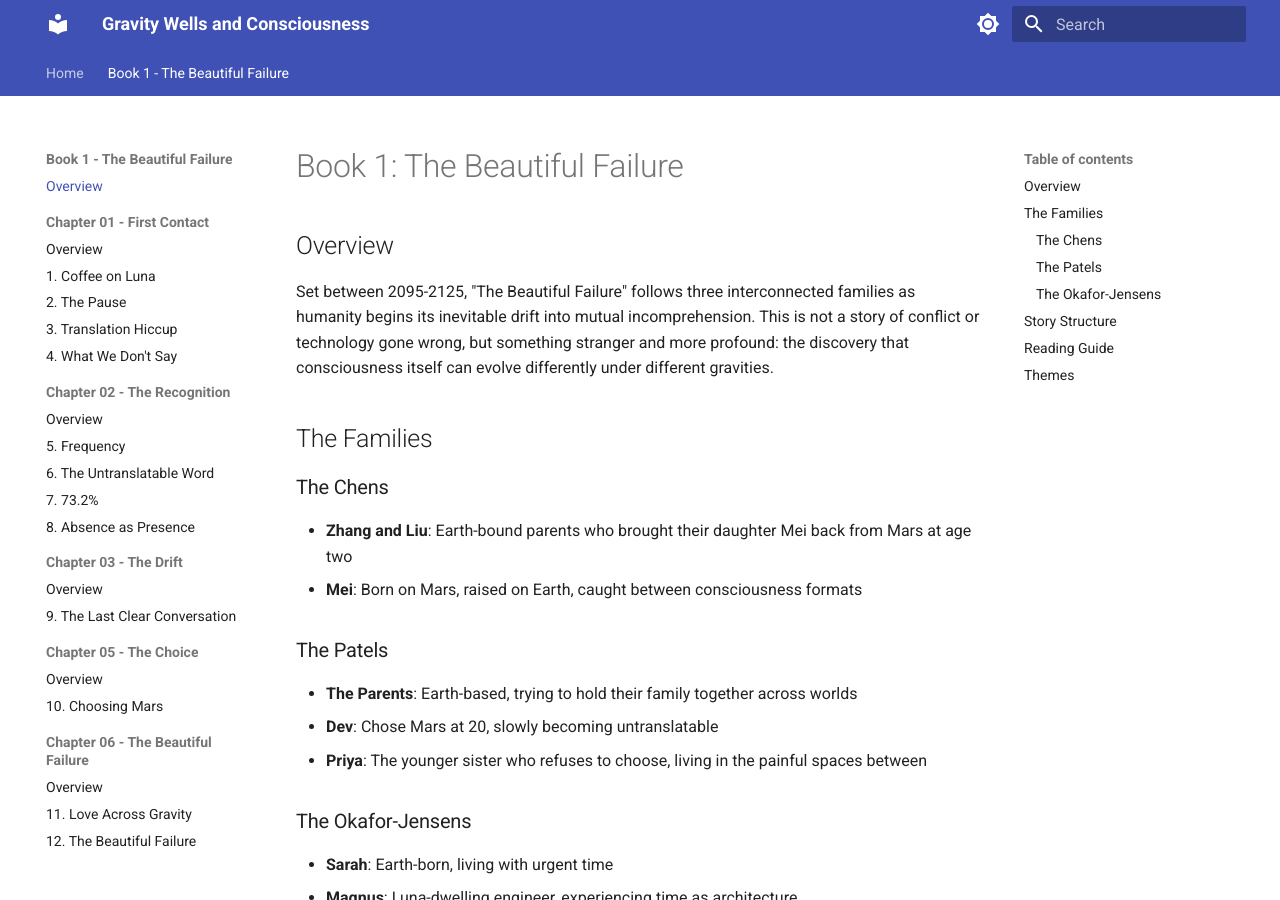
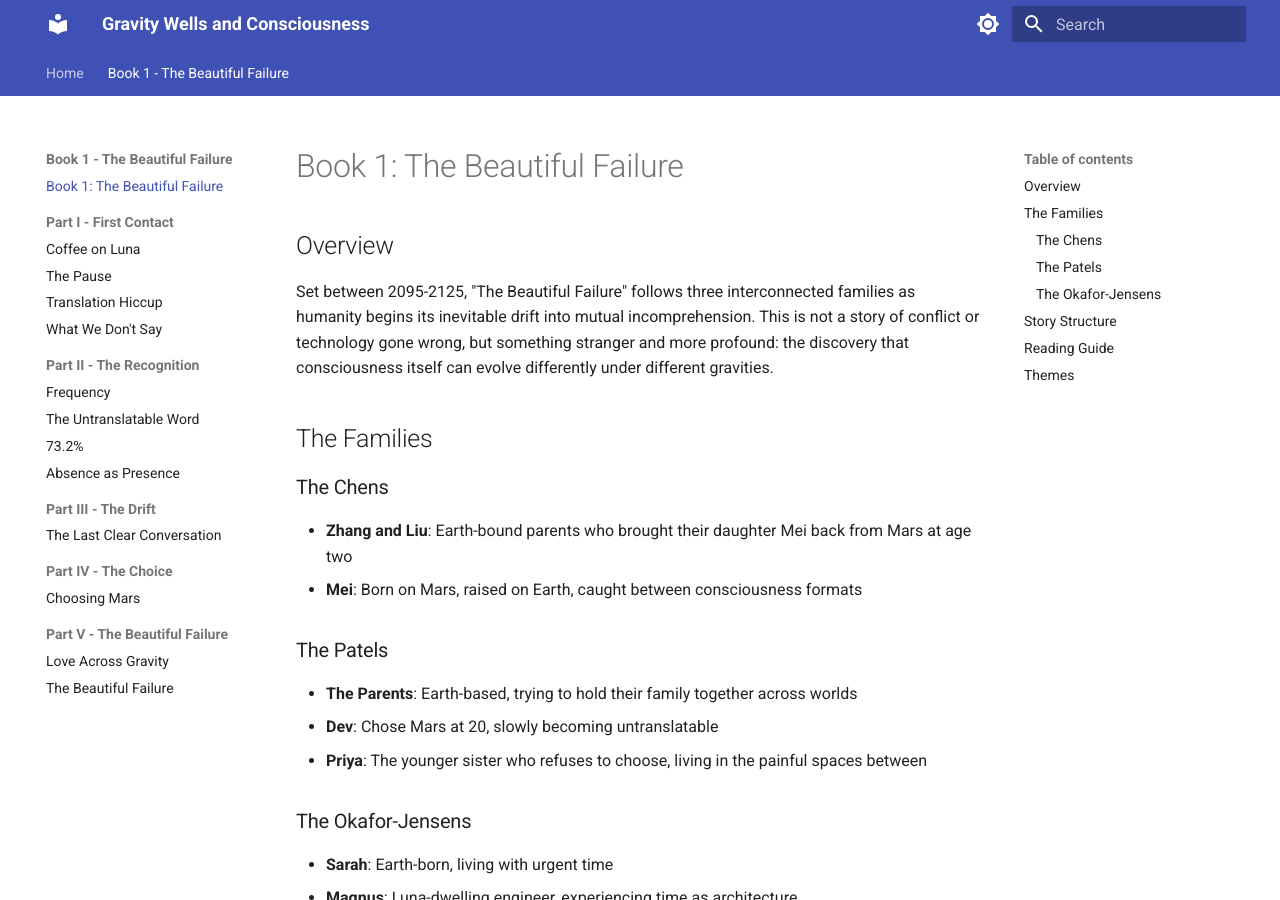
Before and after one commit to aaronsb/quantum-gravity, an MkDocs documentation site: the page built from docs/book-1/index.md, in a window 1280 px wide and 900 px high. Built offline with MkDocs 1.6.1 and Material for MkDocs 9.7.7, drawn with Linux system fonts in a browser that asks for light colours.

Commit message:
Simplify navigation structure - remove redundant Overview pages

```diff
--- a/mkdocs.yml
+++ b/mkdocs.yml
@@ -35,29 +35,24 @@ theme:
 nav:
   - Home: index.md
   - Book 1 - The Beautiful Failure:
-    - Overview: book-1/index.md
-    - Chapter 01 - First Contact:
-      - Overview: book-1/01-first-contact/index.md
-      - 1. Coffee on Luna: book-1/01-first-contact/coffee-on-luna.md
-      - 2. The Pause: book-1/01-first-contact/the-pause.md
-      - 3. Translation Hiccup: book-1/01-first-contact/translation-hiccup.md
-      - 4. What We Don't Say: book-1/01-first-contact/what-we-dont-say.md
-    - Chapter 02 - The Recognition:
-      - Overview: book-1/02-the-recognition/index.md
-      - 5. Frequency: book-1/02-the-recognition/frequency.md
-      - 6. The Untranslatable Word: book-1/02-the-recognition/the-untranslatable-word.md
-      - 7. 73.2%: book-1/02-the-recognition/seventy-three-point-two.md
-      - 8. Absence as Presence: book-1/02-the-recognition/absence-as-presence.md
-    - Chapter 03 - The Drift:
-      - Overview: book-1/03-the-drift/index.md
-      - 9. The Last Clear Conversation: book-1/03-the-drift/the-last-clear-conversation.md
-    - Chapter 05 - The Choice:
-      - Overview: book-1/05-the-choice/index.md
-      - 10. Choosing Mars: book-1/05-the-choice/choosing-mars.md
-    - Chapter 06 - The Beautiful Failure:
-      - Overview: book-1/06-the-beautiful-failure/index.md
-      - 11. Love Across Gravity: book-1/06-the-beautiful-failure/love-across-gravity.md
-      - 12. The Beautiful Failure: book-1/06-the-beautiful-failure/the-beautiful-failure.md
+    - book-1/index.md
+    - Part I - First Contact:
+      - Coffee on Luna: book-1/01-first-contact/coffee-on-luna.md
+      - The Pause: book-1/01-first-contact/the-pause.md
+      - Translation Hiccup: book-1/01-first-contact/translation-hiccup.md
+      - What We Don't Say: book-1/01-first-contact/what-we-dont-say.md
+    - Part II - The Recognition:
+      - Frequency: book-1/02-the-recognition/frequency.md
+      - The Untranslatable Word: book-1/02-the-recognition/the-untranslatable-word.md
+      - 73.2%: book-1/02-the-recognition/seventy-three-point-two.md
+      - Absence as Presence: book-1/02-the-recognition/absence-as-presence.md
+    - Part III - The Drift:
+      - The Last Clear Conversation: book-1/03-the-drift/the-last-clear-conversation.md
+    - Part IV - The Choice:
+      - Choosing Mars: book-1/05-the-choice/choosing-mars.md
+    - Part V - The Beautiful Failure:
+      - Love Across Gravity: book-1/06-the-beautiful-failure/love-across-gravity.md
+      - The Beautiful Failure: book-1/06-the-beautiful-failure/the-beautiful-failure.md
 
 markdown_extensions:
   - pymdownx.highlight:
```
